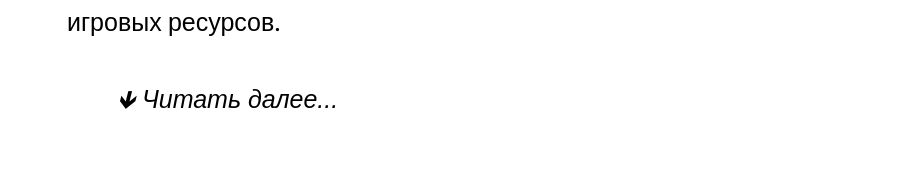
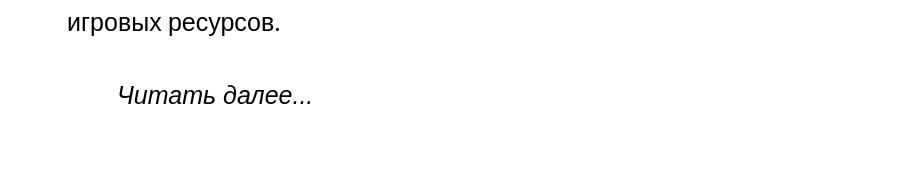
Before and after one commit to 0xDONDArubin/eng-with-yana, a React (Create React App) app: page /articles in a window 1280 px wide. Shown: the part 599-777 px from the top of the page, without its empty margins (3-926 px from the left). Built offline with nearby package versions, Linux system fonts and the light colour scheme.

Commit message:
Update ReadMore.jsx

```diff
--- a/src/components/ReadMore/ReadMore.jsx
+++ b/src/components/ReadMore/ReadMore.jsx
@@ -12,7 +12,7 @@ const ReadMore = ({ text }) => {
   return (
     <div className='article-current-text'>
       {isReadMoreShow ? text : ''}
-      <button className='read-more_btn' onClick={openText}> {isReadMoreShow ? "🡹 Скрыть" : "🡻 Читать далее... "}</button>
+      <button className='read-more_btn' onClick={openText}> {isReadMoreShow ? "Скрыть" : "Читать далее... "}</button>
     </div>
   )
 }
```
